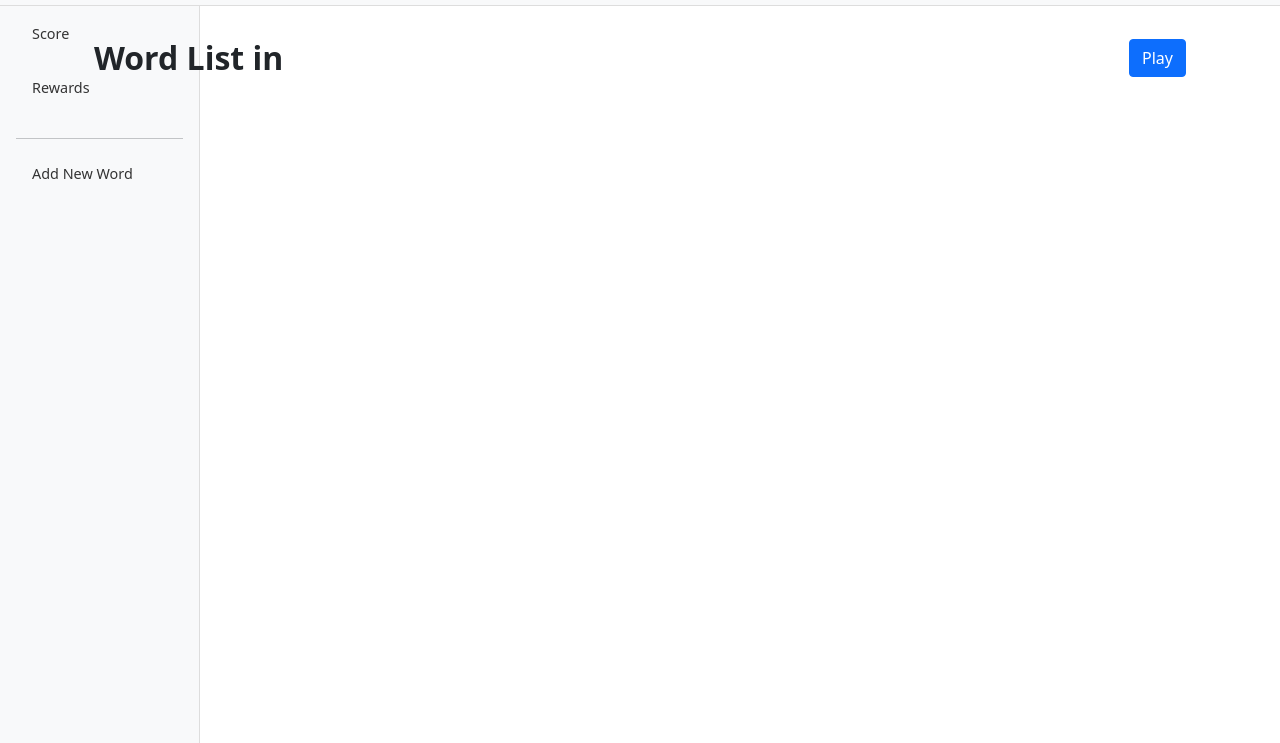
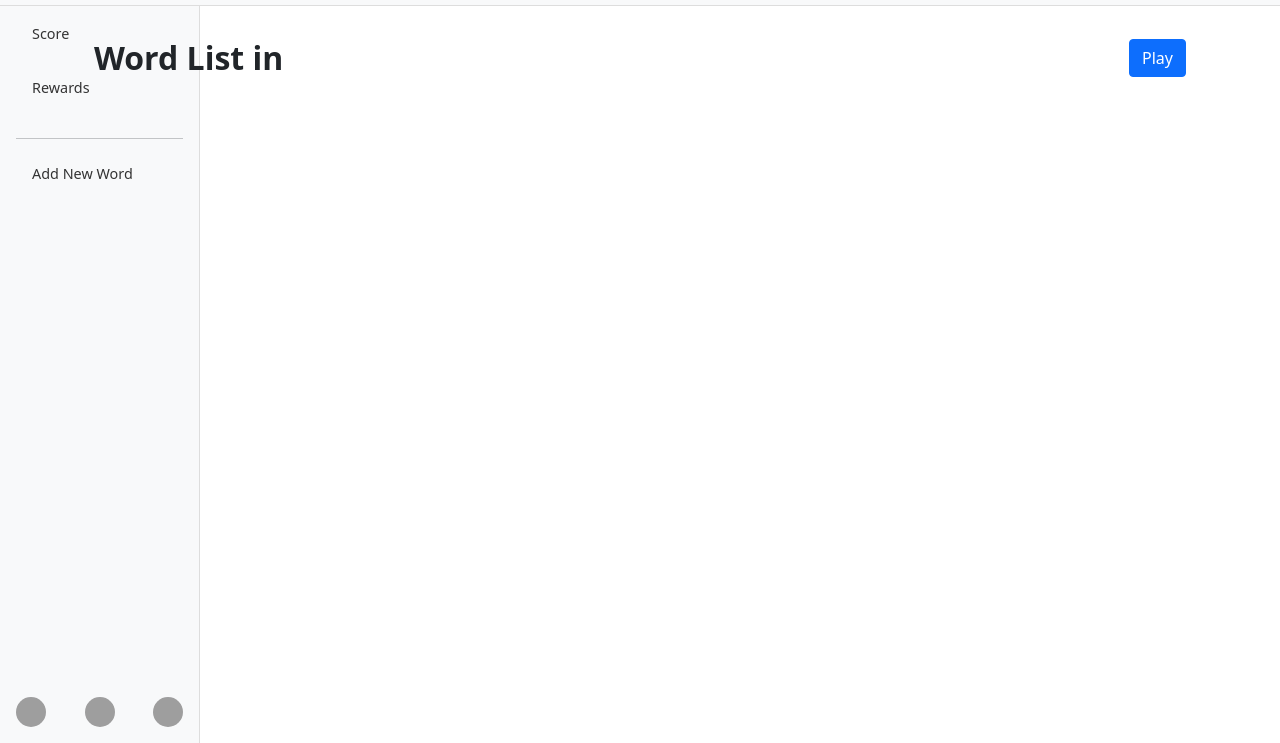
Before and after one commit to 6510615047/CN331Project, a Django app: template FlashBook/folWordSel/templates/word.html in a window 1280 px wide. Shown: the part 57-800 px from the top of the page. Run offline with Django 5.2, Linux system fonts and the light colour scheme; the template is opened without the code that fills it, so the values that code supplies are empty; some libraries are stand-ins or nearby versions; grey boxes are pictures that could not be loaded.

Commit message:
add image links to base.html

```diff
--- a/FlashBook/folWordSel/templates/base.html
+++ b/FlashBook/folWordSel/templates/base.html
@@ -32,6 +32,9 @@
         top: 56px; /* Height of the navbar */
         bottom: 0;
         border-right: 1px solid #ddd;
+        display: flex;
+        flex-direction: column;
+        justify-content: space-between;
       }
 
       .sidebar .nav-item {
@@ -58,6 +61,20 @@
         margin-top: 56px; /* Height of the navbar */
         padding: 1rem;
       }
+
+      .sidebar .image-links {
+        display: flex;
+        justify-content: space-between;
+        padding-top: 20px; /* Adds space above the images */
+      }
+
+      .sidebar .image-links img {
+        width: 30px;
+        height: 30px;
+        border-radius: 50%;
+        cursor: pointer;
+      }
+
       {% block custom_styles %}
       {% endblock %}
     </style>
@@ -142,6 +159,19 @@
           {% endblock %}
         </li>
       </ul>
+
+      <!-- Image Links Section at the Bottom -->
+      <div class="image-links">
+        <a href='https://github.com/6510615047/CN331Project'>
+            <img src="https://images.seeklogo.com/logo-png/30/1/github-logo-png_seeklogo-304612.png?v=638664844220000000" alt="Github" />
+        </a>
+        <a href='https://trello.com/b/5YABm7nL/flashbook-board'>
+            <img src="https://cdn.icon-icons.com/icons2/3053/PNG/512/trello_macos_bigsur_icon_189616.png" alt="Trello" />
+        </a>
+        <a href='https://docs.google.com/document/d/1er6FhLIjA15bvJsXNkVrvJ4ipueN2B2I_awsXeoXCII/edit?tab=t.0'>
+            <img src="https://www.iconpacks.net/icons/1/free-document-icon-901-thumb.png" alt="Document" />
+        </a>
+      </div>
     </div>
 
     <!-- Main Content -->
```
Lines whose indentation alone changed are shown as unchanged.
